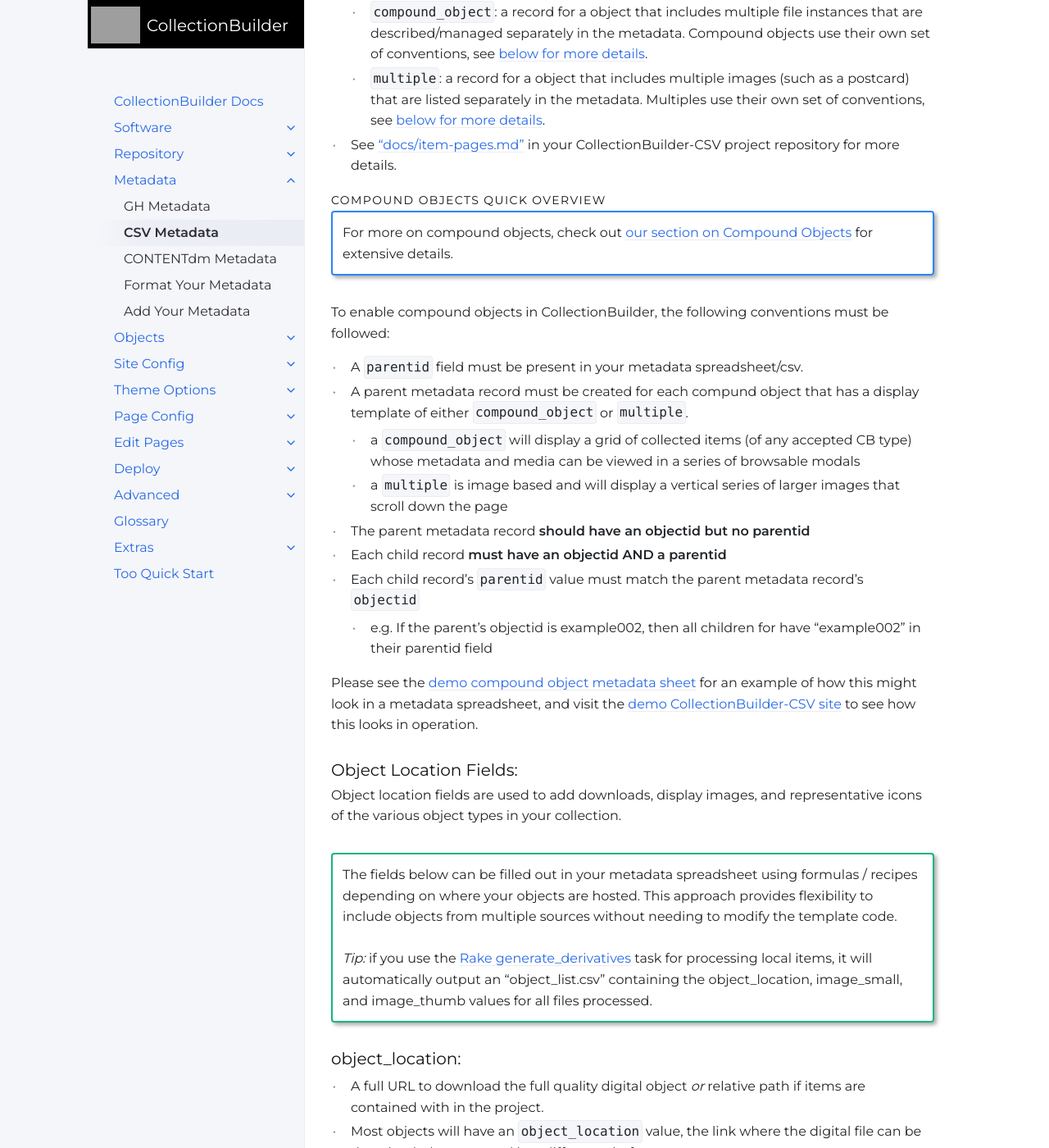
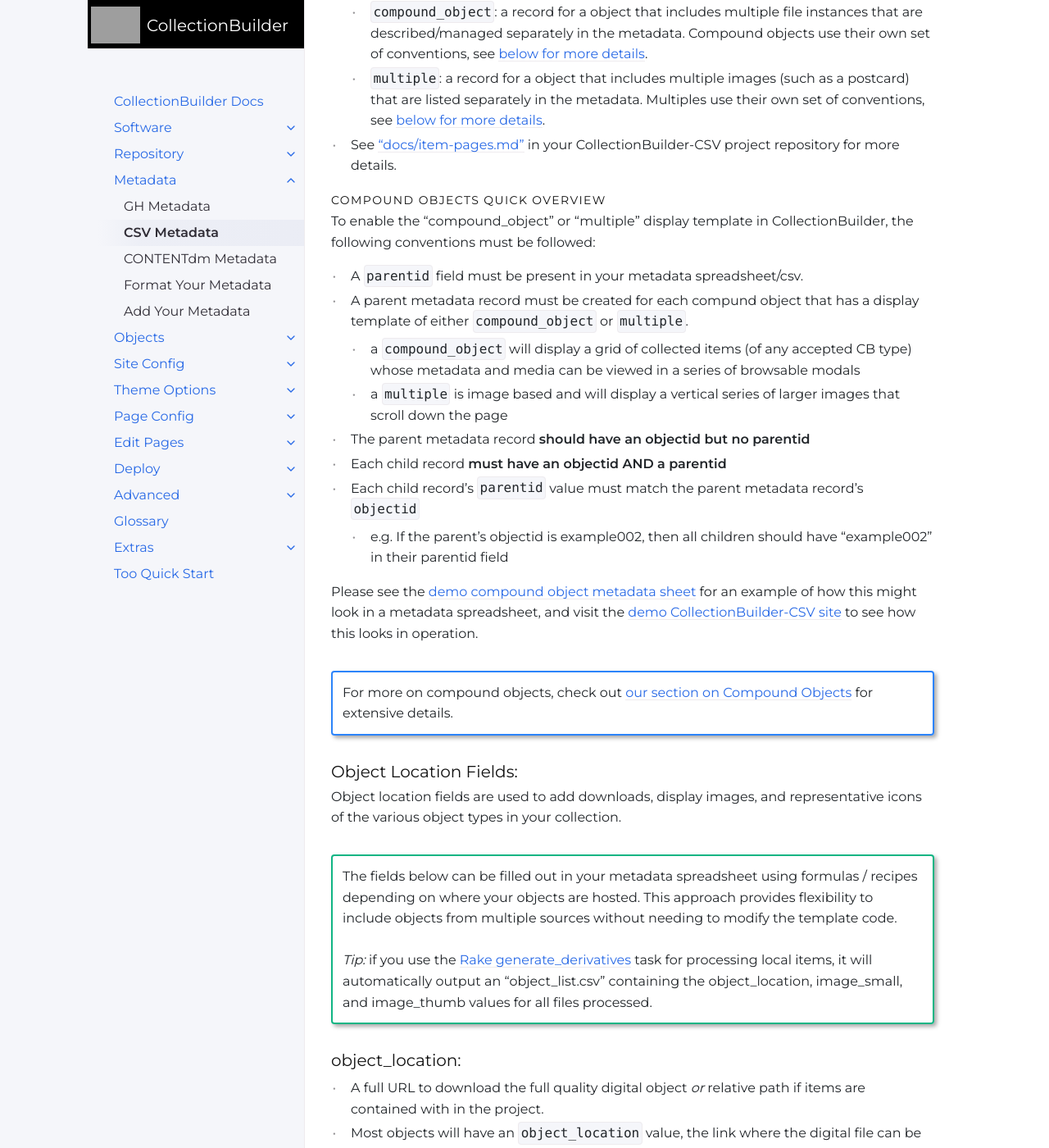
Before and after one commit to CollectionBuilder/cb-docs, a Jekyll site: the page built from docs/metadata/csv_metadata.md, in a window 1280 px wide and 1400 px high, scrolled down 1873 px. Shown: the whole window at 82% size. Built offline with Jekyll 4.4.1, drawn with Linux system fonts in a browser that asks for light colours; comment, search, counter and statistics services are not loaded.

Commit message:
some updates to the layout/writing 4 compound

```diff
--- a/docs/metadata/csv_metadata.md
+++ b/docs/metadata/csv_metadata.md
@@ -55,17 +55,14 @@ The `display_template` field enables a great deal of flexibility and customizati
     - `panorama`: a 360 degree image. Item pages will use the Javascript based panorama viewer, [Panellum](https://pannellum.org/) to display the image in a 360 degree view.
     - `record`: metadata only record.
     - `item`: generic fallback item page, displays image or icon depending on "image_thumb"
-    - `compound_object`: a record for a object that includes multiple file instances that are described/managed separately in the metadata. Compound objects use their own set of conventions, see [below for more details](#compound-objects-requirements).
-    - `multiple`: a record for a object that includes multiple images (such as a postcard) that are listed separately in the metadata. Multiples use their own set of conventions, see [below for more details](#compound-objects-requirements).
+    - `compound_object`: a record for a object that includes multiple file instances that are described/managed separately in the metadata. Compound objects use their own set of conventions, see [below for more details](#compound-objects-quick-overview).
+    - `multiple`: a record for a object that includes multiple images (such as a postcard) that are listed separately in the metadata. Multiples use their own set of conventions, see [below for more details](#compound-objects-quick-overview).
 
 - See ["docs/item-pages.md"](https://github.com/CollectionBuilder/collectionbuilder-csv/blob/main/docs/item_pages.md) in your CollectionBuilder-CSV project repository for more details.
 
 ####  Compound Objects Quick Overview
 
-{:.alert .alert-blue }
-For more on compound objects, check out [our section on Compound Objects]({{ '/docs/objects/compound-objects/' | relative_url }}) for extensive details.
-
-To enable compound objects in CollectionBuilder, the following conventions must be followed:
+To enable the "compound_object" or "multiple" display template in CollectionBuilder, the following conventions must be followed:
 
 - A `parentid` field must be present in your metadata spreadsheet/csv.
 - A parent metadata record must be created for each compund object that has a display template of either `compound_object` or `multiple`.
@@ -74,9 +71,12 @@ To enable compound objects in CollectionBuilder, the following conventions must
 - The parent metadata record **should have an objectid but no parentid**
 - Each child record **must have an objectid AND a parentid**
 - Each child record's `parentid` value must match the parent metadata record's `objectid`
-    - e.g. If the parent's objectid is example002, then all children for have "example002" in their parentid field
+    - e.g. If the parent's objectid is example002, then all children should have "example002" in their parentid field
 
-Please see the [demo compound object metadata sheet](https://docs.google.com/spreadsheets/d/1UNwl02r3fB-ybiKqb3SY4K30Tf4_rY_NOv5_o5WtVoY/edit?usp=sharing) for an example of how this might look in a metadata spreadsheet, and visit the [demo CollectionBuilder-CSV site](https://www.lib.uidaho.edu/collectionbuilder/collectionbuilder-csv-demo/) to see how this looks in operation.
+Please see the [demo compound object metadata sheet](https://docs.google.com/spreadsheets/d/1UNwl02r3fB-ybiKqb3SY4K30Tf4_rY_NOv5_o5WtVoY/edit?usp=sharing) for an example of how this might look in a metadata spreadsheet, and visit the [demo CollectionBuilder-CSV site](https://compound-1lqv.onrender.com/) to see how this looks in operation.
+
+{:.alert .alert-blue }
+For more on compound objects, check out [our section on Compound Objects]({{ '/docs/objects/compound-objects/' | relative_url }}) for extensive details.
 
 
 ### Object Location Fields:
```
